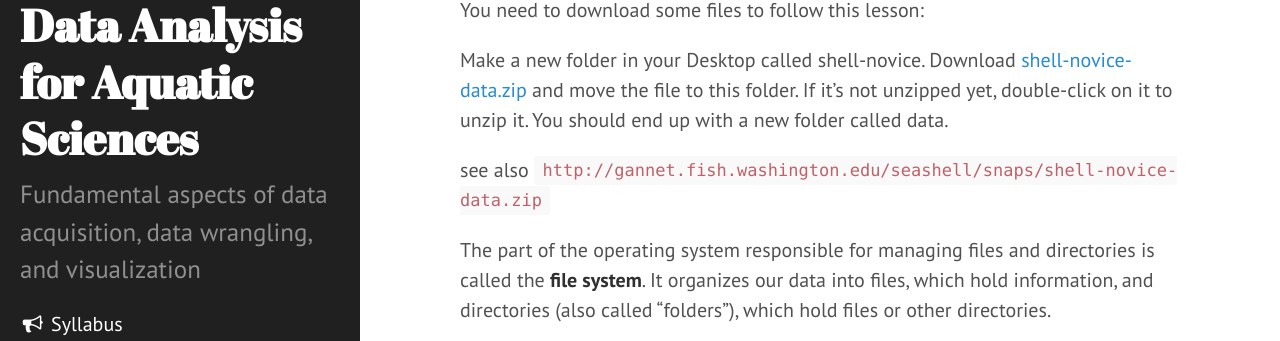
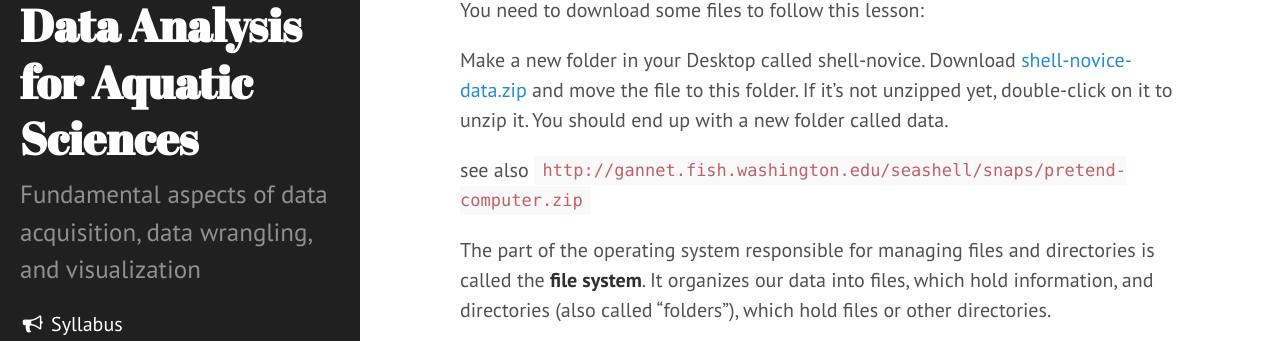
Before and after one commit to sr320/course-fish274-2020, a Jekyll site: the page built from exercises/Bash-for-navigating.md, in a window 1280 px wide and 900 px high, scrolled down 1431 px. Shown: the part 99-440 px from the top of the window. Built offline with Jekyll 4.4.1, drawn with Linux system fonts in a browser that asks for light colours; nearby versions of some CDN libraries; some of the changed lines change nothing that is shown.

Commit message:
bash data

```diff
--- a/exercises/Bash-for-navigating.md
+++ b/exercises/Bash-for-navigating.md
@@ -35,10 +35,10 @@
 You need to download some files to follow this lesson:
 
 Make a new folder in your Desktop called shell-novice.
-Download [shell-novice-data.zip](https://github.com/sr320/course-fish274-2020/blob/master/data/shell-novice-data.zip?raw=true) and move the file to this folder.
+Download [shell-novice-data.zip](https://github.com/sr320/course-fish274-2020/blob/master/data/pretend-computer?raw=true) and move the file to this folder.
 If it’s not unzipped yet, double-click on it to unzip it. You should end up with a new folder called data.
 
-see also `http://gannet.fish.washington.edu/seashell/snaps/shell-novice-data.zip`
+see also `http://gannet.fish.washington.edu/seashell/snaps/pretend-computer.zip`
 
 
 
```
Also changed, not shown: 2 other files.
